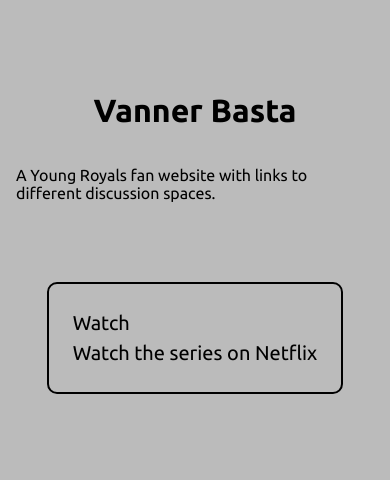
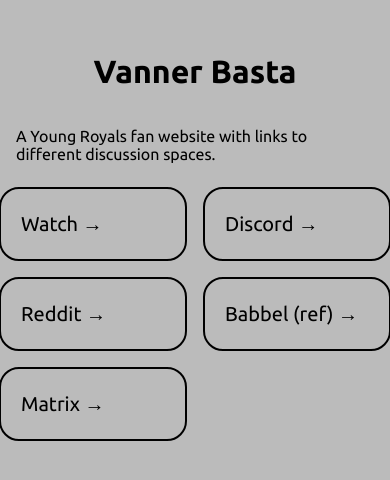
Before and after one commit to Lucxjo/friends-best, a Nuxt app: page / in a window 390 px wide. Shown: the part 190-670 px from the top of the page. Built offline with nearby package versions, Linux system fonts and the light colour scheme.

Commit message:
Link cards simplified
Description of LinkCards is no longer displayed. This should make things simpler

```diff
--- a/assets/styles/index.scss
+++ b/assets/styles/index.scss
@@ -51,7 +51,7 @@
 .title,
 .description {
 	text-align: center;
-  color: #eaeaea
+	color: #eaeaea;
 }
 
 .description {
@@ -64,17 +64,15 @@
 	border-radius: 5px;
 	padding: 0.75rem;
 	font-size: 1.1rem;
-  font-family: Menlo, Monaco, Lucida Console, Liberation Mono, DejaVu Sans Mono,
-    Bitstream Vera Sans Mono, Courier New, monospace;
+	font-family: Menlo, Monaco, Lucida Console, Liberation Mono,
+		DejaVu Sans Mono, Bitstream Vera Sans Mono, Courier New, monospace;
 }
 
 .grid {
-  display: flex;
+	display: grid;
 	align-items: center;
 	justify-content: center;
-  flex-wrap: wrap;
-  max-width: 800px;
-  margin-top: 3rem;
+	grid-template-columns: 1fr 1fr 1fr;
 }
 
 .card h2 {
@@ -95,7 +93,7 @@
 
 @media (max-width: 600px) {
 	.grid {
-    width: 100%;
-    flex-direction: column;
+		width: 90%;
+		grid-template-columns: 1fr 1fr;
 	}
 }
--- a/components/LinkCard.vue
+++ b/components/LinkCard.vue
@@ -1,13 +1,12 @@
 <template>
 	<a class="card" :href="link">
 		<p>{{ title }}</p>
-		<p>{{ description }}</p>
 	</a>
 </template>
 
 <script>
 export default {
-	props: ['title', 'description', 'link'],
+	props: ['title', 'link'],
 };
 </script>
 
@@ -19,7 +18,7 @@
 	color: inherit;
 	text-decoration: none;
 	border: 2px solid #000;
-	border-radius: 10px;
+	border-radius: 20px;
 	transition: color 0.15s ease, border-color 0.15s ease;
 }
 
@@ -34,4 +33,12 @@
 	color: #0070f3 !important;
 	border-color: #0070f3;
 }
+
+@media (max-width: 600px) {
+	.card {
+		margin: 0.5rem;
+		padding: 1.25rem;
+		width: 9rem;
+	}
+}
 </style>
--- a/pages/index.vue
+++ b/pages/index.vue
@@ -10,7 +10,26 @@
 			spaces.
 		</p>
 		<div class="grid">
-			<LinkCard title="Watch" description="Watch the series on Netflix" link="https://www.netflix.com/title/81210762" />
+			<LinkCard
+				title="Watch →"
+				link="https://www.netflix.com/title/81210762"
+			/>
+			<LinkCard
+				title="Discord →"
+				link="https://discord.gg/hyKVDeRJ8Y"
+			/>
+			<LinkCard
+				title="Reddit →"
+				link="https://www.reddit.com/r/YoungRoyals/"
+			/>
+			<LinkCard
+				title="Babbel (ref) →"
+				link="https://www.talkable.com/x/IchxFl"
+			/>
+			<LinkCard
+				title="Matrix →"
+				link="https://matrix.to/#/#young-royals:matrix.org"
+			/>
 		</div>
 	</div>
 </template>
```
Lines whose indentation alone changed are shown as unchanged.
